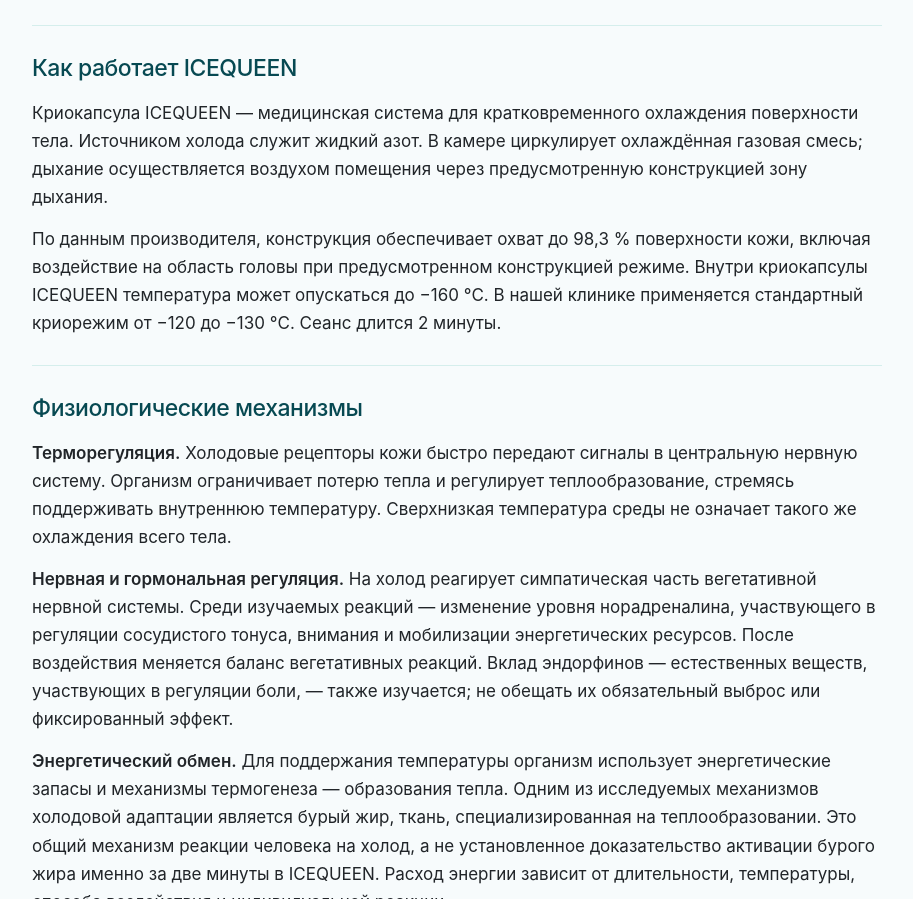
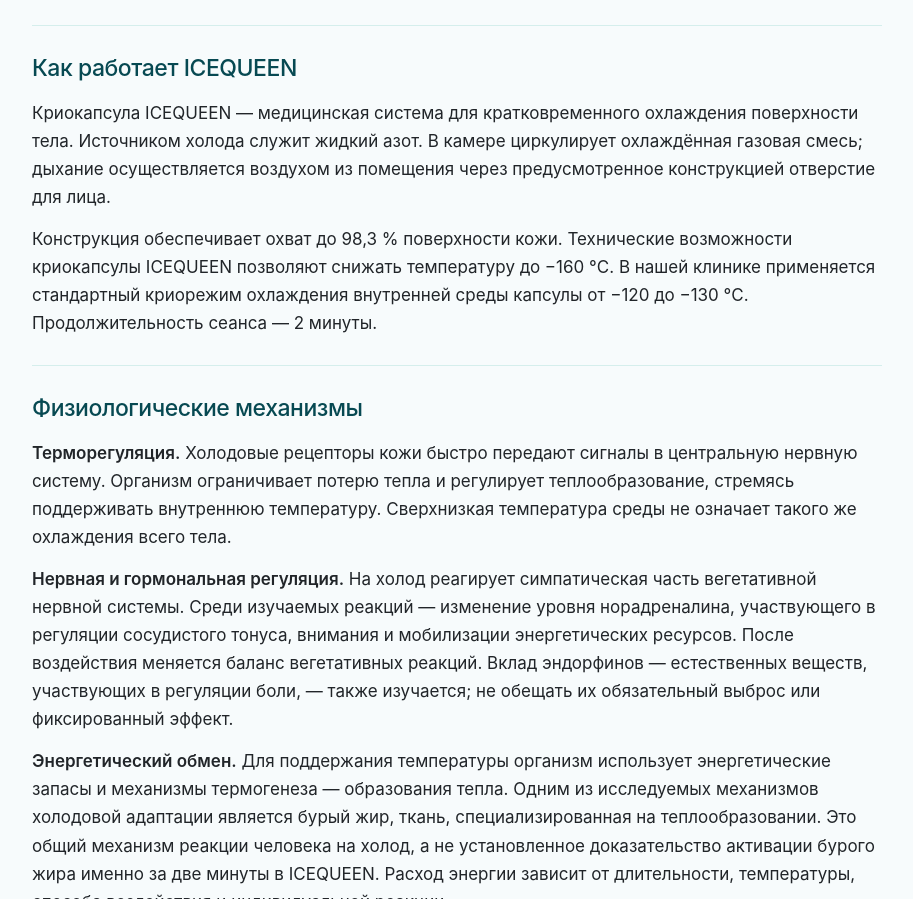
Before and after one commit to panlive/cryo-clinic-guide, a plain HTML site: page procedures/obshchaya-krioterapiya.html in a window 1280 px wide. Shown: the part 2205-3104 px from the top of the page, without its empty margins (283-1196 px from the left). Drawn offline with Linux system fonts and the light colour scheme.

Commit message:
Обновление справочника: 2026-11-27 18:47

```diff
--- a/procedures/obshchaya-krioterapiya.html
+++ b/procedures/obshchaya-krioterapiya.html
@@ -15,8 +15,8 @@
 <p><strong>Сосудистые реакции и микроциркуляция.</strong> Кратковременное охлаждение вызывает сужение поверхностных сосудов; при последующем согревании кровоток восстанавливается. Этот ответ связан с терморегуляцией и перераспределением кровотока. Возможность применения при отёчности определяется её причиной и врачом; не всякий отёк требует охлаждения.</p>
 <p><strong>Психоэмоциональное восстановление.</strong> Реакция вегетативной нервной системы — системы, регулирующей работу внутренних органов без сознательного контроля, — связана с изменениями уровня бодрости, субъективного самочувствия и стрессового ответа. В небольших исследованиях повторной криостимуляции также изучалось влияние на сон и настроение.</p>
 <p><strong>Метаболическая адаптация.</strong> Холод включает механизмы поддержания температуры тела, регулирует мобилизацию энергетических субстратов и теплообразование. Это направление интересно для превентивной медицины как изучение адаптации организма к внешней нагрузке. Криотерапия не является самостоятельным методом снижения массы тела.</p>
-<p><strong>Иммунные и клеточные реакции.</strong> Исследователи изучают воздействие дозированного холода на сигналы воспаления, антиоксидантную защиту и клеточную адаптацию. Это не равнозначно доказанной профилактике инфекций, повышению иммунитета или омоложению кожи; такие эффекты именно данного протокола не установлены.</p></section><section class="reading-section" id="section-3"><div class="section-heading"><h2>Как работает ICEQUEEN</h2></div><p>Криокапсула ICEQUEEN — медицинская система для кратковременного охлаждения поверхности тела. Источником холода служит жидкий азот. В камере циркулирует охлаждённая газовая смесь; дыхание осуществляется воздухом помещения через предусмотренную конструкцией зону дыхания.</p>
-<p>По данным производителя, конструкция обеспечивает охват до 98,3 % поверхности кожи, включая воздействие на область головы при предусмотренном конструкцией режиме. Внутри криокапсулы ICEQUEEN температура может опускаться до −160 °C. В нашей клинике применяется стандартный криорежим от −120 до −130 °C. Сеанс длится 2 минуты.</p></section><section class="reading-section" id="section-4"><div class="section-heading"><h2>Физиологические механизмы</h2></div><p><strong>Терморегуляция.</strong> Холодовые рецепторы кожи быстро передают сигналы в центральную нервную систему. Организм ограничивает потерю тепла и регулирует теплообразование, стремясь поддерживать внутреннюю температуру. Сверхнизкая температура среды не означает такого же охлаждения всего тела.</p>
+<p><strong>Иммунные и клеточные реакции.</strong> Исследователи изучают воздействие дозированного холода на сигналы воспаления, антиоксидантную защиту и клеточную адаптацию. Это не равнозначно доказанной профилактике инфекций, повышению иммунитета или омоложению кожи; такие эффекты именно данного протокола не установлены.</p></section><section class="reading-section" id="section-3"><div class="section-heading"><h2>Как работает ICEQUEEN</h2></div><p>Криокапсула ICEQUEEN — медицинская система для кратковременного охлаждения поверхности тела. Источником холода служит жидкий азот. В камере циркулирует охлаждённая газовая смесь; дыхание осуществляется воздухом из помещения через предусмотренное конструкцией отверстие для лица.</p>
+<p>Конструкция обеспечивает охват до 98,3 % поверхности кожи. Технические возможности криокапсулы ICEQUEEN позволяют снижать температуру до −160 °C. В нашей клинике применяется стандартный криорежим охлаждения внутренней среды капсулы от −120 до −130 °C. Продолжительность сеанса — 2 минуты.</p></section><section class="reading-section" id="section-4"><div class="section-heading"><h2>Физиологические механизмы</h2></div><p><strong>Терморегуляция.</strong> Холодовые рецепторы кожи быстро передают сигналы в центральную нервную систему. Организм ограничивает потерю тепла и регулирует теплообразование, стремясь поддерживать внутреннюю температуру. Сверхнизкая температура среды не означает такого же охлаждения всего тела.</p>
 <p><strong>Нервная и гормональная регуляция.</strong> На холод реагирует симпатическая часть вегетативной нервной системы. Среди изучаемых реакций — изменение уровня норадреналина, участвующего в регуляции сосудистого тонуса, внимания и мобилизации энергетических ресурсов. После воздействия меняется баланс вегетативных реакций. Вклад эндорфинов — естественных веществ, участвующих в регуляции боли, — также изучается; не обещать их обязательный выброс или фиксированный эффект.</p>
 <p><strong>Энергетический обмен.</strong> Для поддержания температуры организм использует энергетические запасы и механизмы термогенеза — образования тепла. Одним из исследуемых механизмов холодовой адаптации является бурый жир, ткань, специализированная на теплообразовании. Это общий механизм реакции человека на холод, а не установленное доказательство активации бурого жира именно за две минуты в ICEQUEEN. Расход энергии зависит от длительности, температуры, способа воздействия и индивидуальной реакции.</p>
 <p><strong>Воспаление и восстановление.</strong> Дозированный холод влияет на некоторые сигнальные молекулы воспаления и восприятие боли. Это помогает объяснить применение криостимуляции в восстановительной медицине. Изменение лабораторных показателей не означает гарантированного ускорения заживления или регенерации всех тканей.</p></section><section class="reading-section" id="section-5"><div class="section-heading"><h2>Гормезис — адаптация к дозированному стрессу</h2></div><p>Гормезис — биологический принцип, при котором определённая доза стрессового воздействия может стимулировать адаптационные и защитные реакции, тогда как чрезмерное воздействие способно причинить вред.</p>
```
